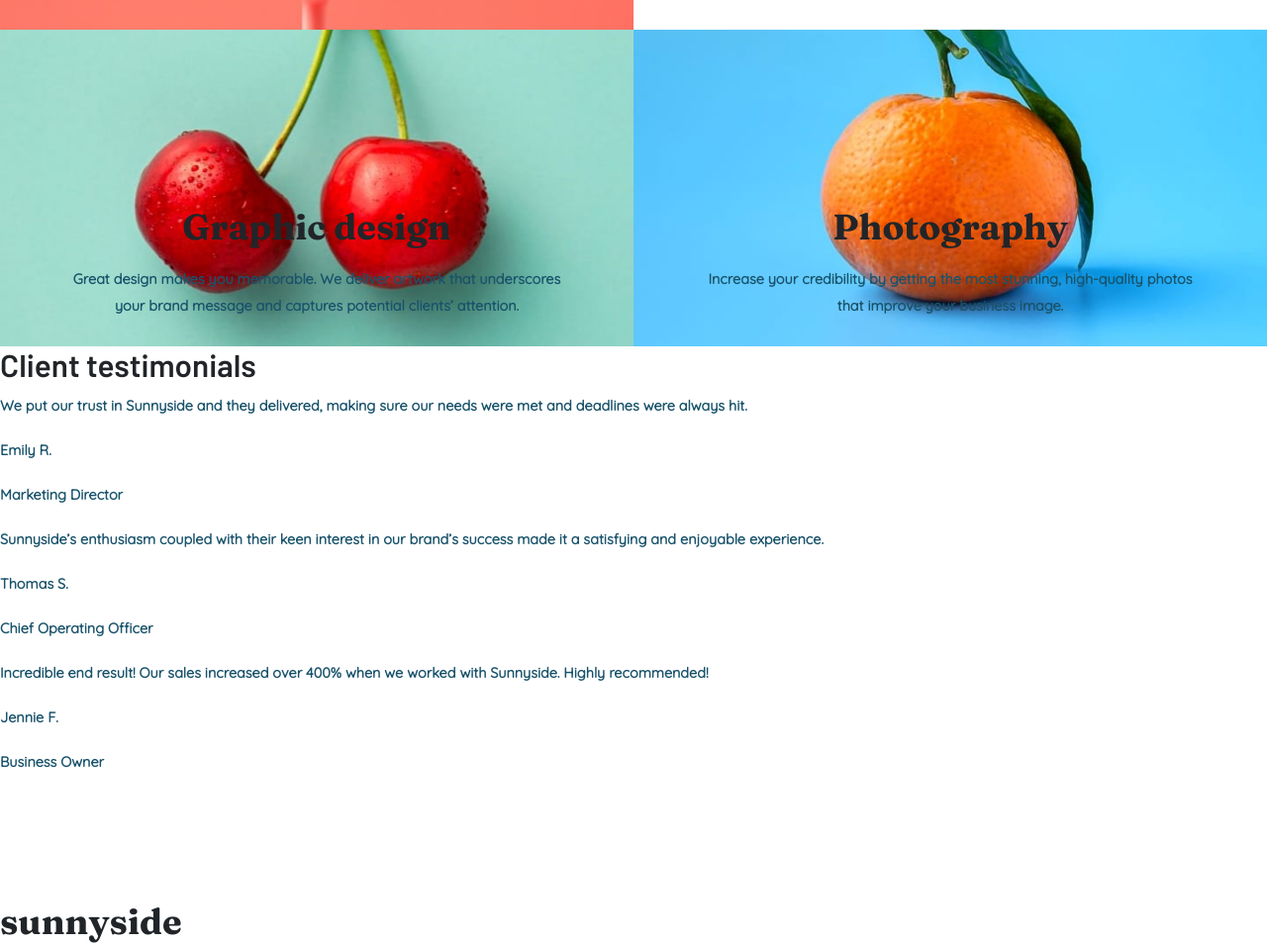
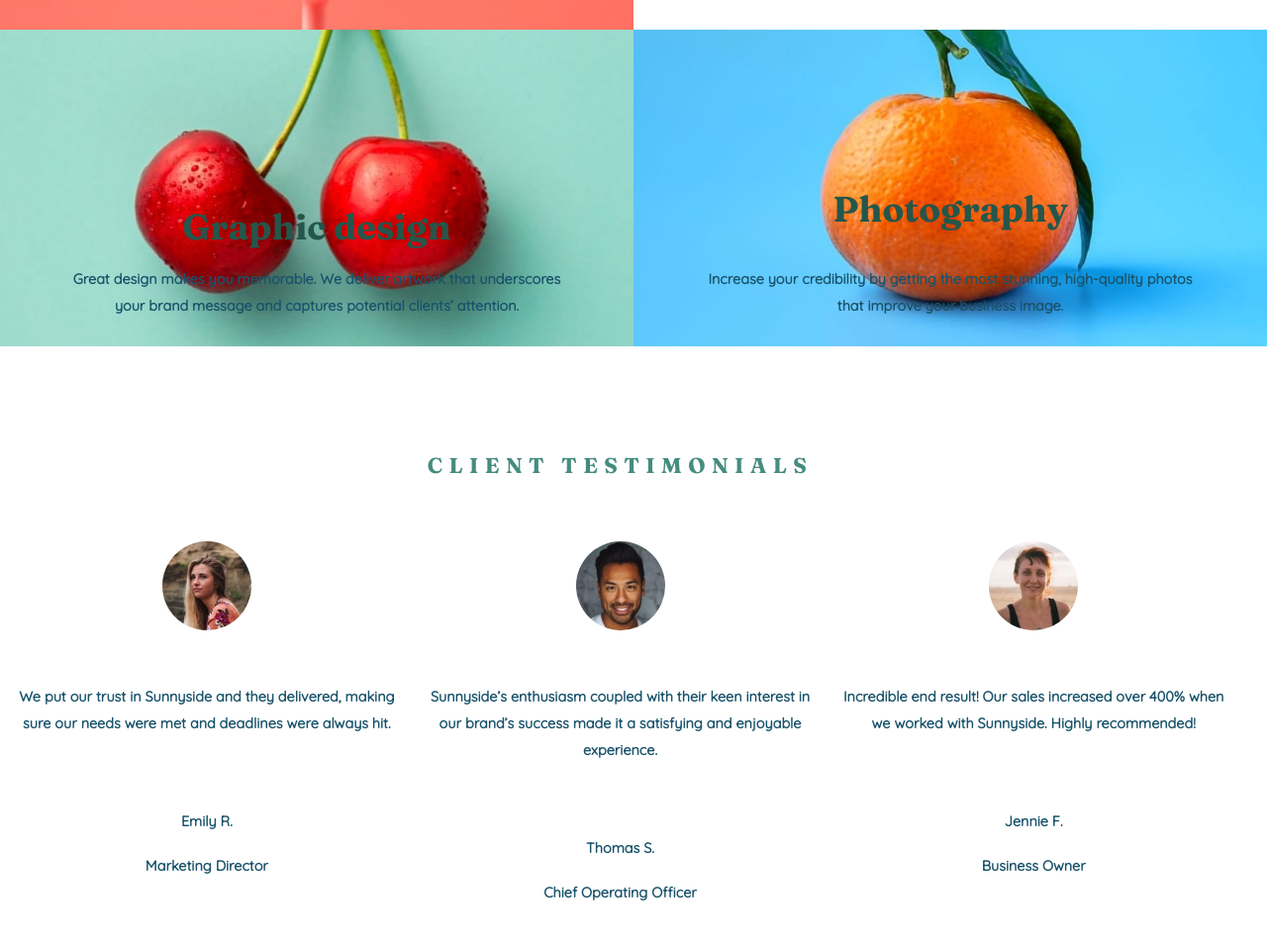
Before and after one commit to csaavedras/Frontend-Mentor-Sunnyside-agency-landing-page, a plain HTML site: page index.html in a window 1280 px wide. Shown: the part 1091-2047 px from the top of the page at 99% size. Drawn offline with nearby package versions, Linux system fonts and the light colour scheme.

Commit message:
Add: Testimonials section

```diff
--- a/index.html
+++ b/index.html
@@ -56,22 +56,24 @@
       </div>
       <div class="row container_content">
         <div class="fruit_content col image_graphic d-flex flex-column justify-content-end align-items-center">
-          <h2>Graphic design</h2>
+          <h2 class="protography_text px-4">Graphic design</h2>
           <p class="text-center py-2 px-5">Great design makes you memorable. We deliver artwork that underscores your brand message and captures potential clients’ attention.
           </p>
         </div>
         <div class="fruit_content col image_orange2 d-flex flex-column justify-content-end align-items-center">
-          <h2>Photography</h2>
+          <h2 class="protography_text py-3">Photography</h2>
           <p class="text-center py-2 px-5">Increase your credibility by getting the most stunning, high-quality photos that improve your business image.
           </p>
         </div>
         </div>
     </section>
-    <section class="testimonials_section">
-      <h3>Client testimonials</h3>
-      <div class="testiomonials">
-        <div class="circle_shape_img"></div>
-        <p class="testiomonials_text">
+    <section class="testimonials_section container-fluid pt-5 row">
+      <h3 class="text-center py-5">Client testimonials</h3>
+      <div class="testiomonials col text-center">
+        <div class="circle_shape_img pb-5">
+          <img src="./images/image-emily.jpg" alt="" srcset="">
+        </div>
+        <p class="testiomonials_text pb-5">
           We put our trust in Sunnyside and they delivered, making sure our needs were met and deadlines were always hit.
         </p>
         <p class="testiomonials_name">
@@ -81,9 +83,11 @@
           Marketing Director
         </p>
       </div>
-      <div class="testiomonials">
-        <div class="circle_shape_img"></div>
-        <p class="testiomonials_text">
+      <div class="testiomonials col text-center d-flex flex-column">
+        <div class="circle_shape_img pb-5">
+          <img src="./images/image-thomas.jpg" alt="" srcset="">
+        </div>
+        <p class="testiomonials_text pb-5">
           Sunnyside’s enthusiasm coupled with their keen interest in our brand’s success made it a satisfying and enjoyable experience.
         </p>
         <p class="testiomonials_name">
@@ -93,9 +97,11 @@
           Chief Operating Officer
         </p>
       </div>
-      <div class="testiomonials">
-        <div class="circle_shape_img"></div>
-        <p class="testiomonials_text">
+      <div class="testiomonials col text-center d-flex flex-column">
+        <div class="circle_shape_img pb-5">
+          <img src="./images/image-jennie.jpg" alt="" srcset="">
+        </div>
+        <p class="testiomonials_text pb-5">
           Incredible end result! Our sales increased over 400% when we worked with Sunnyside. Highly recommended!
         </p>
         <p class="testiomonials_name">
--- a/style.css
+++ b/style.css
@@ -83,6 +83,7 @@ a {
 .container_content {
   height: 40vh;
 }
+/* MARK: Hero Section */
 .image_hero {
   background-repeat: no-repeat;
   background-position: center;
@@ -108,4 +109,23 @@ a {
 .image_orange2 {
   background-image: url(./images/desktop/image-photography.jpg);
 }
+.protography_text {
+  color: var(--Dark_desaturated_cyan)
 }
+
+/* MARK: Testimonials Section */
+.testimonials_section h3 {
+  font-family: 'Fraunces', serif;
+  letter-spacing: 0.30em;
+  font-size: 1.2rem;
+  text-transform: uppercase;
+  color: var(--Dark_moderate_cyan);
+}
+
+.circle_shape_img img{
+  width: 90px;
+  border-radius: 50%;
+}
+.testiomonials {
+  height: 40vh;
+}
```
